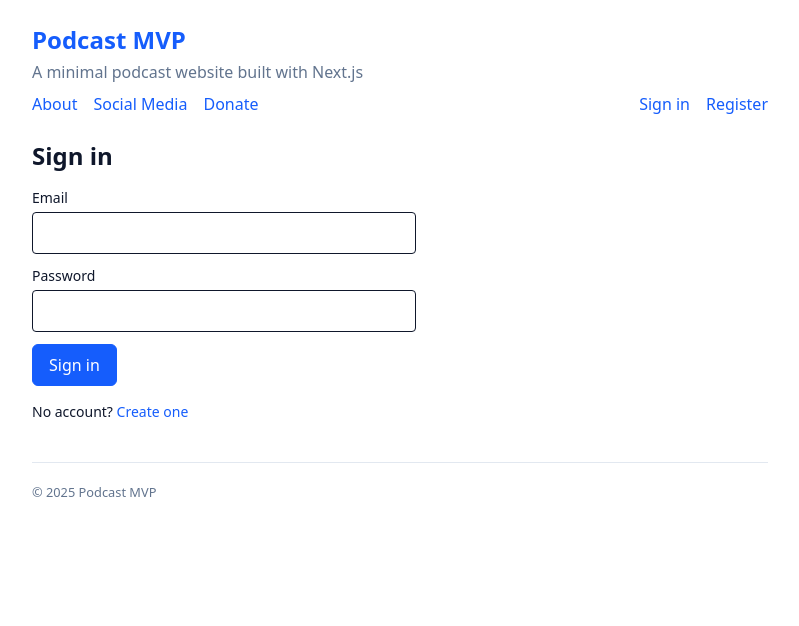
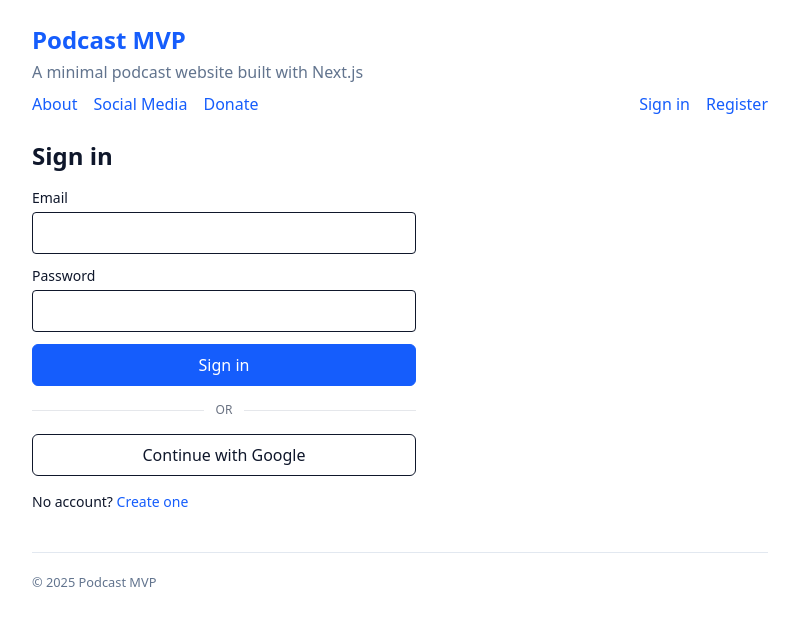
Before and after one commit to curiousmockingbird/cubuntu, a Next.js app: page /login in a window 1280 px wide. Shown: the top 626 px of the page, without its empty margins (240-1039 px from the left). Built offline with nearby package versions, Linux system fonts and the light colour scheme; no server answers.

Commit message:
Add Google sign in

```diff
--- a/components/LoginForm.tsx
+++ b/components/LoginForm.tsx
@@ -24,7 +24,8 @@
   }
 
   return (
-    <form onSubmit={onSubmit} className="space-y-3 max-w-sm">
+    <div className="space-y-4 max-w-sm">
+      <form onSubmit={onSubmit} className="space-y-3">
         <div>
           <label className="block text-sm mb-1" htmlFor="email">Email</label>
           <input id="email" className="w-full rounded border px-3 py-2" type="email" value={email} onChange={(e) => setEmail(e.target.value)} required />
@@ -34,7 +35,22 @@
           <input id="password" className="w-full rounded border px-3 py-2" type="password" value={password} onChange={(e) => setPassword(e.target.value)} required />
         </div>
         {error && <p className="text-sm text-red-600">{error}</p>}
-      <button className="rounded-md border border-blue-600 bg-blue-600 px-4 py-2 text-white" type="submit">Sign in</button>
+        <button className="w-full rounded-md border border-blue-600 bg-blue-600 px-4 py-2 text-white" type="submit">Sign in</button>
       </form>
+
+      <div className="flex items-center gap-3">
+        <div className="h-px flex-1 bg-gray-200" />
+        <span className="text-xs text-gray-500">OR</span>
+        <div className="h-px flex-1 bg-gray-200" />
+      </div>
+
+      <button
+        type="button"
+        onClick={() => signIn('google', { callbackUrl: '/' })}
+        className="w-full rounded-md border px-4 py-2 bg-white hover:bg-gray-50"
+      >
+        Continue with Google
+      </button>
+    </div>
   )
 }
--- a/lib/auth.ts
+++ b/lib/auth.ts
@@ -1,5 +1,6 @@
 import NextAuth, { NextAuthOptions } from 'next-auth'
 import Credentials from 'next-auth/providers/credentials'
+import GoogleProvider from 'next-auth/providers/google'
 import { PrismaAdapter } from '@auth/prisma-adapter'
 import prisma from './prisma'
 import bcrypt from 'bcryptjs'
@@ -30,6 +31,10 @@
         return { id: user.id, name: user.name, email: user.email || undefined, image: user.image || undefined }
       },
     }),
+    GoogleProvider({
+      clientId: process.env.GOOGLE_CLIENT_ID || '',
+      clientSecret: process.env.GOOGLE_CLIENT_SECRET || '',
+    }),
   ],
   callbacks: {
     async jwt({ token, user }) {
```
Also changed, not shown: 2 other files (tests, documents, lock files or other folders). Lines whose indentation alone changed are shown as unchanged.
